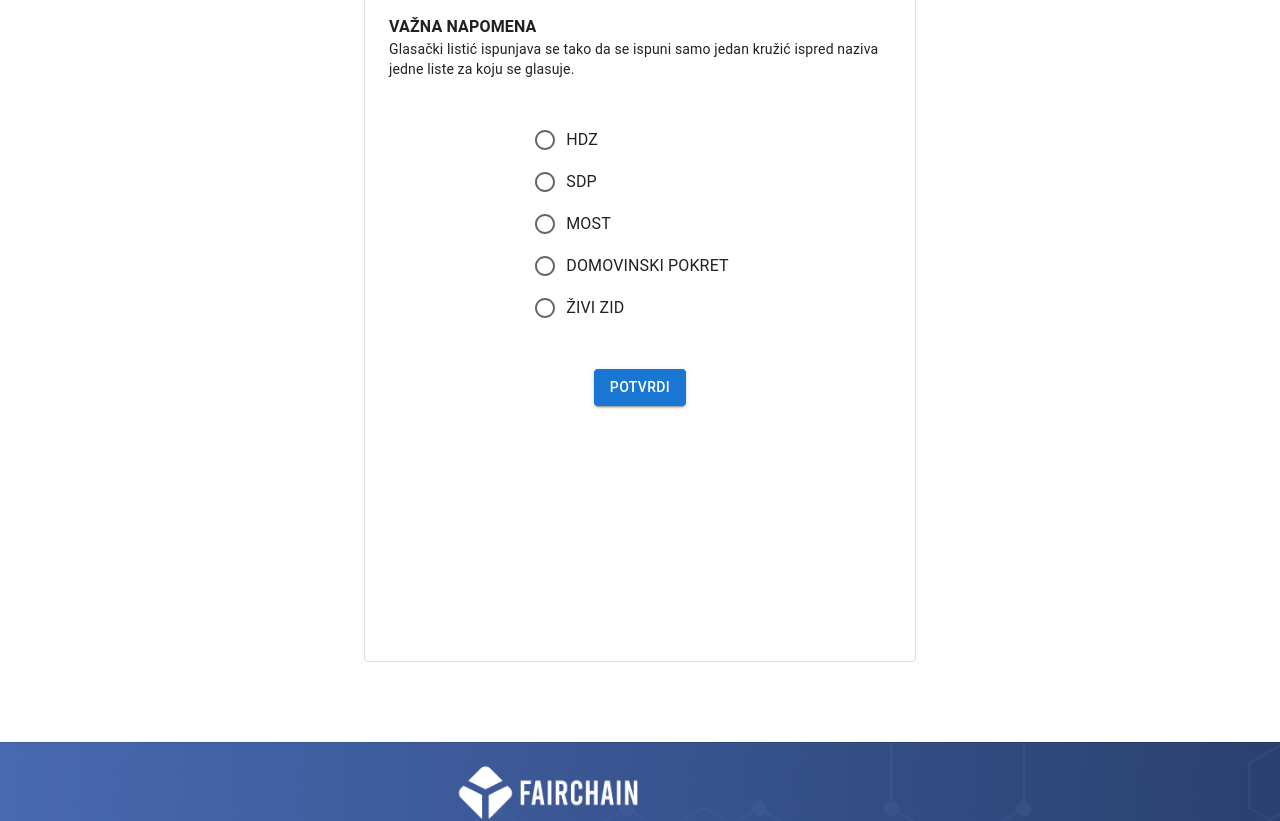
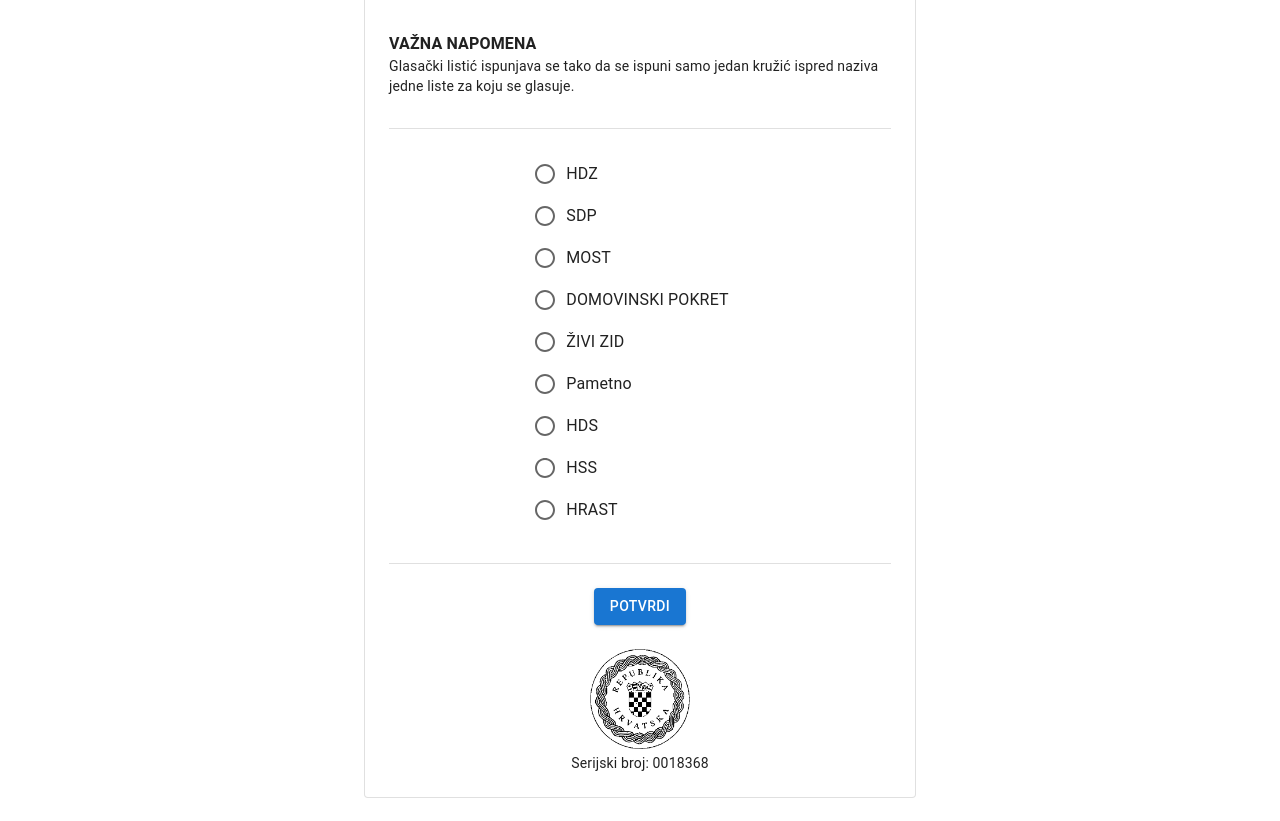
Before and after one commit to markocurlin/FairChain, a React (Create React App) app: page /vote in a window 1280 px wide. Shown: the part 300-1121 px from the top of the page. Built offline with nearby package versions, Linux system fonts and the light colour scheme.

Commit message:
vote page

```diff
--- a/src/pages/VotePage.js
+++ b/src/pages/VotePage.js
@@ -13,8 +13,9 @@
 import RadioGroup from '@mui/material/RadioGroup';
 import FormControlLabel from '@mui/material/FormControlLabel';
 import FormControl from '@mui/material/FormControl';
+import pecat from '../content/images/pecat.png';
 
-const political_party = [ 'HDZ', 'SDP', 'MOST', 'DOMOVINSKI POKRET', 'ŽIVI ZID'];
+const political_party = [ 'HDZ', 'SDP', 'MOST', 'DOMOVINSKI POKRET', 'ŽIVI ZID', 'Pametno', 'HDS','HSS', 'HRAST'];
 
 const VotePage = () => {
     return (
@@ -29,16 +30,18 @@
 
             <Container component="main" maxWidth="sm" sx={{ mb: 4 }}>
                 <Grid container justifyContent='center'>
-                    <Paper variant="outlined" sx={{ width: '900px', height: '800px', my: { xs: 3, md: 6 }, p: { xs: 2, md: 3 } }}>
-                        <Grid container item spacing={5}>
+                    <Paper variant="outlined" sx={{ width: '900px', my: { xs: 3, md: 6 }, p: { xs: 2, md: 3 } }}>
+                        <Grid container item spacing={3}>
                             <Grid item xs={12} md={12} textAlign='center'>
                                 <Typography variant='h4'>GLASAČKI LISTIĆ</Typography>
                                 <Typography variant='h5'>ZA IZBOR ZASTUPNIKA U HRVATSKI SABOR NA KOJEM SE GLASUJE ZA JEDNU OD LISTA </Typography>
                                 <Typography variant='h6' sx={{ fontWeight: 'bold' }}>X. IZBORNE JEDINICE</Typography>
                             </Grid>
                             <Grid item xs={12} md={12} textAlign='left'>
+                                <Divider sx={{ marginBottom: '2em' }}/>
                                 <Typography variant='body1' sx={{ fontWeight: 'bold' }}>VAŽNA NAPOMENA</Typography>
                                 <Typography variant='body2'>Glasački listić ispunjava se tako da se ispuni samo jedan kružić ispred naziva jedne liste za koju se glasuje.</Typography>
+                                <Divider sx={{ marginTop: '2em' }}/>
                             </Grid>
                             <Grid item xs={12} md={12} textAlign='center'>
                                 <FormControl>
@@ -51,9 +54,14 @@
                                         })}
                                     </RadioGroup>
                                 </FormControl>
+                                <Divider sx={{ marginTop: '2em' }}/>
                             </Grid>
                             <Grid item xs={12} md={12} textAlign='center'>
                                 <Button variant='contained'>Potvrdi</Button>
+                            </Grid>
+                            <Grid item xs={12} md={12} textAlign='center'>
+                                <img src={pecat} alt='pecat' style={{ width: '20%'}}/>
+                                <Typography variant='body2'>Serijski broj: 0018368</Typography>
                             </Grid>
                         </Grid>
                     </Paper>
```
Also changed, not shown: src/content/images/pecat.png (added).
